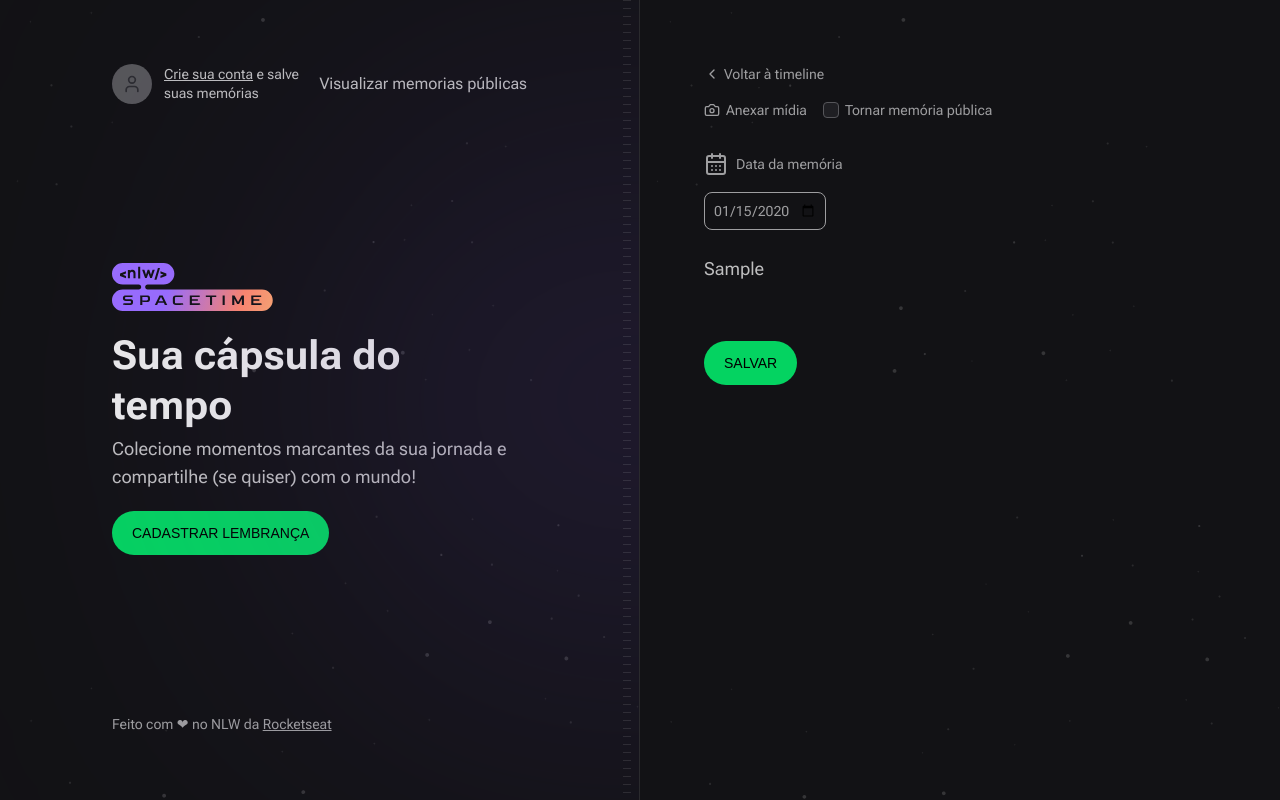
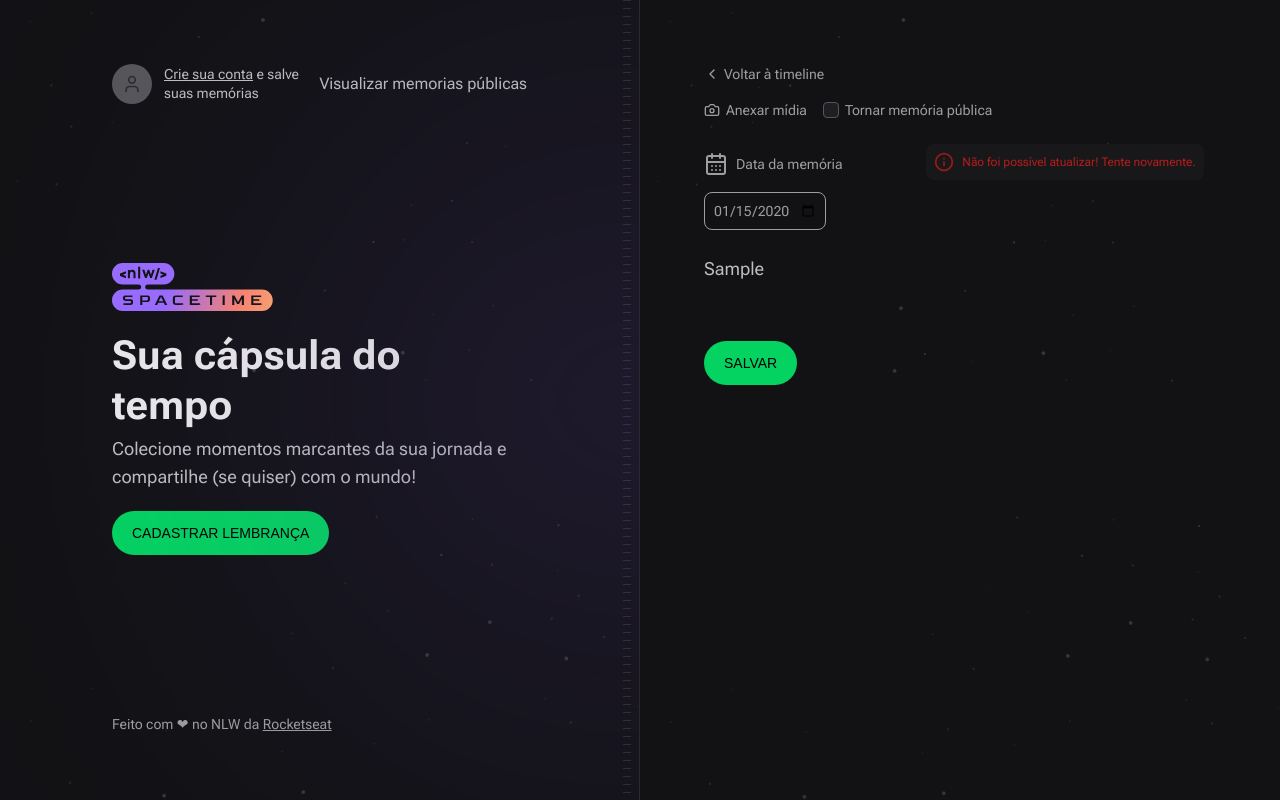
Before and after one commit to wesleywisch/NLW-Spacetime, a Next.js app in the folder FrontEnd/: page /memories/new in a window 1280 px wide. Both pictures are taken after typing "2020-01-15", "Sample" into the empty fields and a click on the button "SALVAR". Built offline with nearby package versions, Linux system fonts and the light colour scheme; no server answers; a web font is replaced by a local one.

Commit message:
feat: Performing error and success handling and complete front-end.

```diff
--- a/FrontEnd/src/components/NewMemoryForm.tsx
+++ b/FrontEnd/src/components/NewMemoryForm.tsx
@@ -1,7 +1,7 @@
 'use client'
-import { FormEvent } from 'react'
+import { FormEvent, useEffect, useState } from 'react'
 import { useRouter } from 'next/navigation'
-import { Camera, CalendarDays } from 'lucide-react'
+import { Camera, CalendarDays, InfoIcon, CheckIcon } from 'lucide-react'
 import Cookie from 'js-cookie'
 
 import { MediaPicker } from './MediaPicker'
@@ -23,11 +23,20 @@ type NewMemoryFormProps = {
   }
 }
 
+type Info = {
+  msg: string
+  type: 'error' | 'success' | 'null'
+}
+
 export function NewMemoryForm({ memory }: NewMemoryFormProps) {
   const router = useRouter()
 
+  const [info, setInfo] = useState<Info>({ type: 'null', msg: '' })
+
   async function handleCreateMemory(event: FormEvent<HTMLFormElement>) {
     event.preventDefault()
+
+    try {
       const token = Cookie.get('token')
 
       const formData = new FormData(event.currentTarget)
@@ -83,10 +92,22 @@ export function NewMemoryForm({ memory }: NewMemoryFormProps) {
           },
         },
       )
+
+      setInfo({
+        type: 'success',
+        msg: 'Memória atualizada com sucesso!',
+      })
+    } catch (err) {
+      setInfo({
+        type: 'error',
+        msg: 'Não foi possível atualizar! Tente novamente.',
+      })
+    }
   }
 
   async function handleDelete(id: string) {
     if (id) {
+      try {
         const token = Cookie.get('token')
 
         const response = await api.delete(`/memories/${id}`, {
@@ -98,11 +119,42 @@ export function NewMemoryForm({ memory }: NewMemoryFormProps) {
         if (response.status === 200) {
           router.push('/')
         }
+      } catch (err) {
+        setInfo({
+          type: 'error',
+          msg: 'Não foi possível deletar! Tente novamente.',
+        })
+      }
     }
   }
 
+  useEffect(() => {
+    const timer = setTimeout(() => {
+      setInfo({ type: 'null', msg: '' })
+    }, 5000)
+
+    return () => clearTimeout(timer)
+  }, [info])
+
   return (
-    <form onSubmit={handleCreateMemory} className="flex flex-1 flex-col gap-2">
+    <form
+      onSubmit={handleCreateMemory}
+      className="relative flex flex-1 flex-col gap-2"
+    >
+      {info && info.type === 'error' && (
+        <div className="absolute right-3 top-8 flex animate-info items-center gap-2 rounded-lg bg-gray-800 p-2 md:top-4 lg:top-11">
+          <InfoIcon className="h-3 w-3 text-red-800 md:h-5 md:w-5" />
+          <span className="md:text-md text-xs text-red-700">{info.msg}</span>
+        </div>
+      )}
+
+      {info && info.type === 'success' && (
+        <div className="absolute right-3 top-8 flex animate-info items-center gap-2 rounded-lg bg-gray-800 p-2 md:top-4 lg:top-11">
+          <CheckIcon className="h-3 w-3 text-green-800 md:h-5 md:w-5" />
+          <span className="md:text-md text-xs text-green-700">{info.msg}</span>
+        </div>
+      )}
+
       <div className="flex items-center gap-4">
         <label
           htmlFor="media"
@@ -169,8 +221,8 @@ export function NewMemoryForm({ memory }: NewMemoryFormProps) {
 
         {memory && (
           <button
+            type="button"
             onClick={() => handleDelete(memory.id)}
-            type="submit"
             className="mt-5 rounded-full bg-red-500 px-3 py-2 font-alt text-xs uppercase leading-none text-black hover:bg-red-600 md:px-5 md:py-3 md:text-sm"
           >
             Deletar
--- a/FrontEnd/tailwind.config.js
+++ b/FrontEnd/tailwind.config.js
@@ -63,6 +63,15 @@ module.exports = {
         '5xl': '2.5rem',
       },
     },
+    animation: {
+      info: 'info 1s linear',
+    },
+    keyframes: {
+      info: {
+        '0%': { opacity: 0 },
+        '100%': { opacity: 1 },
+      },
+    },
   },
   plugins: [require('@tailwindcss/forms')],
 }
```
Lines whose indentation alone changed are shown as unchanged.
